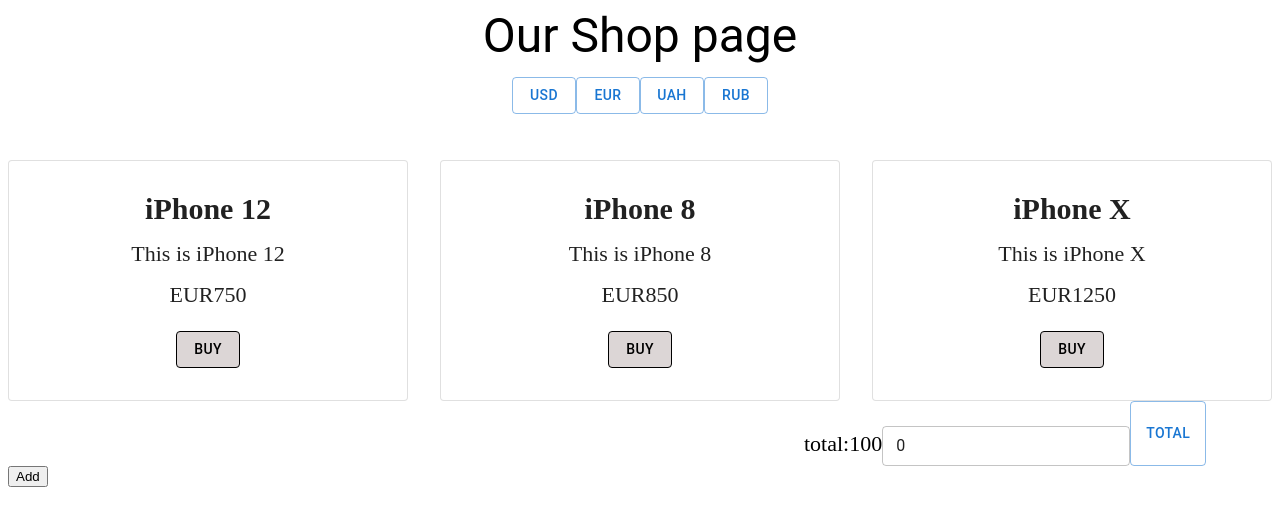
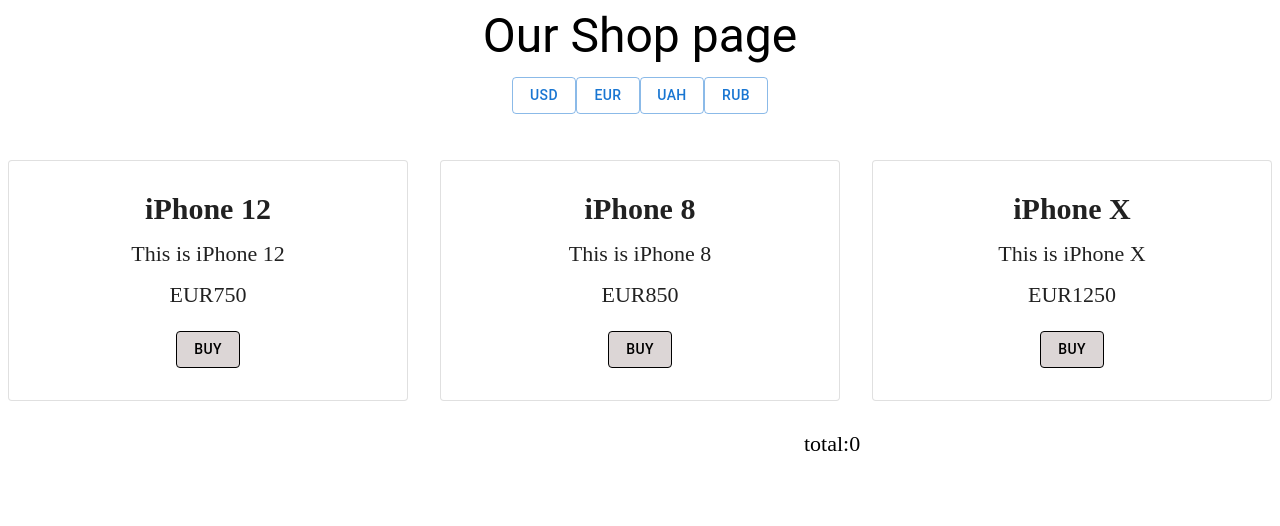
Before and after one commit to sinktoriys/control-work, a React (Create React App) app: page / in a window 1280 px wide. Shown: the top 526 px of the page. Built offline with nearby package versions, Linux system fonts and the light colour scheme.

Commit message:
counted total

```diff
--- a/src/Components/Products/ProductList.tsx
+++ b/src/Components/Products/ProductList.tsx
@@ -7,7 +7,7 @@
     totalData: {
         totalPrice: number
     }
-    countTotalCount: (total: number, price: number) => void
+    countTotalCount: (id: number, price: number) => void
 }
 
 const ProductList = ({ totalData, countTotalCount }: Props) => {
@@ -33,6 +33,7 @@
                 {productsArray.map(({ id, title, description, price }) => (
                     <Grid item xs={12} sm={6} md={4} key={id}>
                         <ProductListItem
+                            id={id}
                             title={title}
                             description={description}
                             price={price}
--- a/src/Components/Products/ProductListItem.tsx
+++ b/src/Components/Products/ProductListItem.tsx
@@ -2,16 +2,18 @@
 import './ProductListItem.scss'
 
 type Props = {
+    id: number
     title: string
     description: string
     price: number
     totalData: {
         totalPrice: number
     }
-    countTotalCount: (total: number, price: number) => void
+    countTotalCount: (id: number, price: number) => void
 }
 
 const ProductListItem = ({
+    id,
     title,
     description,
     price,
@@ -28,7 +30,7 @@
                     <Button
                         className="btn-buy"
                         variant="outlined"
-                        // onClick={() => countTotalCount(total, price)}
+                        onClick={() => countTotalCount(id, price)}
                     >
                         Buy
                     </Button>
--- a/src/Components/Total/Total.tsx
+++ b/src/Components/Total/Total.tsx
@@ -14,7 +14,7 @@
     return (
         <>
             <div className="product-total">total:{totalData.totalPrice}</div>
-            <TextField
+            {/* <TextField
                 value={total}
                 size="small"
                 sx={{
@@ -23,7 +23,7 @@
             />
             <Button variant="outlined" onClick={() => changeTotal()}>
                 Total
-            </Button>
+            </Button> */}
         </>
     )
 }
--- a/src/Container/App/App.tsx
+++ b/src/Container/App/App.tsx
@@ -1,26 +1,15 @@
 import { StyledEngineProvider } from '@mui/material'
 import ProductList from 'Components/Products/ProductList'
-import Main from 'Container/Main/Main'
 import { useState } from 'react'
-
-// type Props = {
-//     title: string
-//     description: string
-//     price: number
-//     totalData: {
-//         totalPrice: number
-//     }
-//     countTotalCount: (total: number, price: number) => void
-// }
 
 type TotalData = {
     totalPrice: number
 }
 const App = () => {
     const [totalData, setTotalData] = useState<TotalData>({
-        totalPrice: 100,
+        totalPrice: 0,
     })
-    const countTotalCount = (total: number, price: number) => {
+    const countTotalCount = (id: number, price: number) => {
         setTotalData((prevState) => ({
             totalPrice: prevState.totalPrice + price,
         }))
@@ -31,15 +20,6 @@
                 totalData={totalData}
                 countTotalCount={countTotalCount}
             />
-
-            {/* <Main
-                // title={title}
-                // description={description}
-                // price={price}
-                totalData={totalData}
-                countTotalCount={countTotalCount}
-            /> */}
-            <button onClick={() => countTotalCount(1, 200)}> Add</button>
         </StyledEngineProvider>
     )
 }
--- a/src/Container/Main/Main.tsx
+++ b/src/Container/Main/Main.tsx
@@ -3,6 +3,7 @@
 import ProductListItem from 'Components/Products/ProductListItem'
 import Total from 'Components/Total/Total'
 type Props = {
+    id: number
     title: string
     description: string
     price: number
@@ -12,6 +13,7 @@
     countTotalCount: (total: number, price: number) => void
 }
 const Main = ({
+    id,
     title,
     description,
     price,
@@ -29,6 +31,7 @@
                 countTotalCount={countTotalCount}
             />
             <ProductListItem
+                id={id}
                 title={title}
                 description={description}
                 price={price}
--- a/src/utils/productsArray.ts
+++ b/src/utils/productsArray.ts
@@ -14,13 +14,13 @@
     price: 750,
 },
 {
-    id:1,
+    id:2,
     title:'iPhone 8',
     description:'This is iPhone 8',
     price:850,
 },
 {
-    id:1,
+    id:3,
     title:'iPhone X',
     description:'This is iPhone X',
     price:1250,
```
